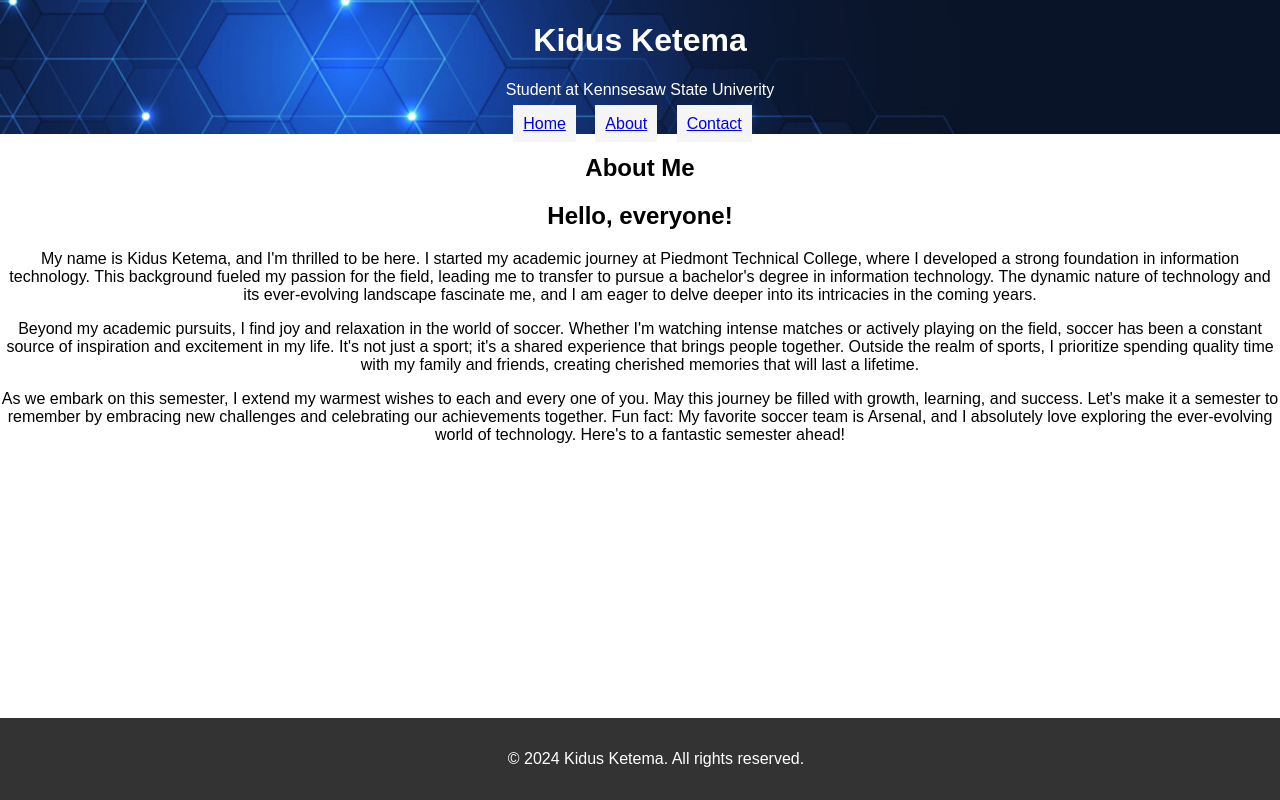
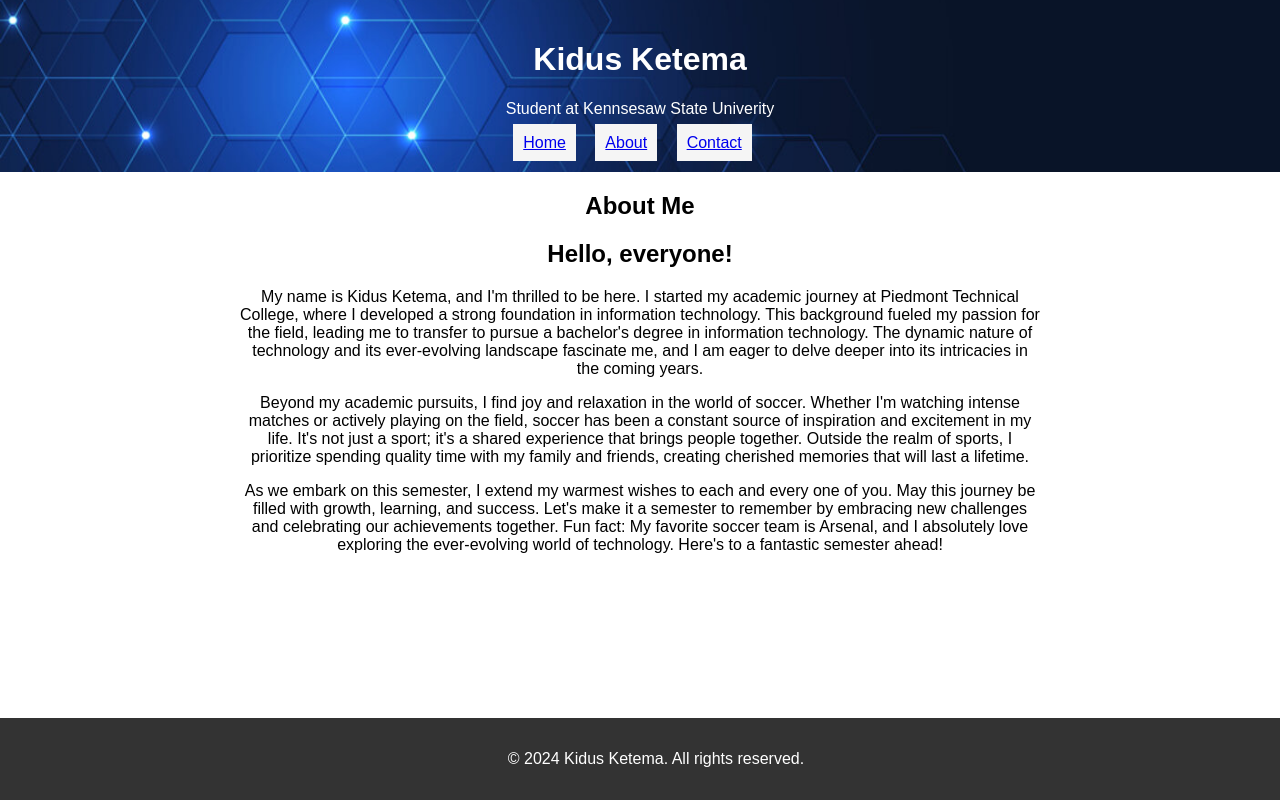
Before and after one commit to ketemakidus/Project-Milestone-1, a plain HTML site: page about.html in a window 1280 px wide. Drawn offline with Linux system fonts and the light colour scheme.

Commit message:
update to project

```diff
--- a/styles.css
+++ b/styles.css
@@ -11,7 +11,7 @@ header {
     background-size: cover;
     background-position: center;
     color: #fff;
-    padding: 1px;
+    padding: 20px;
     text-align: center;
 }
 
@@ -67,11 +67,14 @@ section#contact {
 /* Container styling */
 .container {
     text-align: center;
+    max-width: 800px;
+    margin: 0 auto;
 }
 
 /* Form styling */
 form {
     width: 300px;
+    max-width: 400px;
 }
 
 /* Label styling for forms */
```
